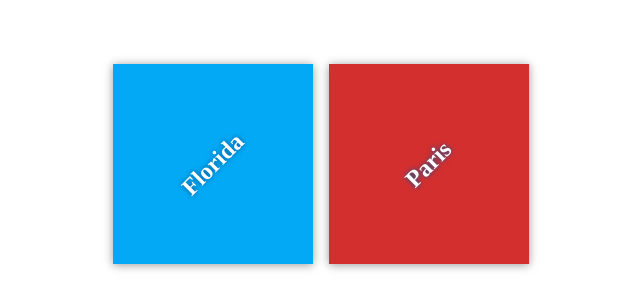
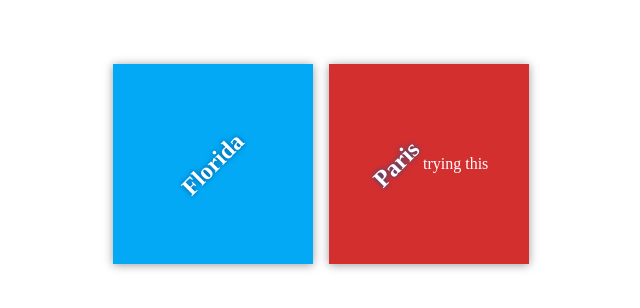
Before and after one commit to khalidMohy/my-travel-plans, a plain HTML site: page index.html in a window 1280 px wide. Shown: the part 236-544 px from the top of the page, without its empty margins (319-959 px from the left). Drawn offline with Linux system fonts and the light colour scheme.

Commit message:
added a paragraph under paris title

```diff
--- a/index.html
+++ b/index.html
@@ -16,6 +16,7 @@
 
             <div class="destination" id="paris">
                 <h2>Paris</h2>
+                <p>trying this</p>
             </div>
         </div>
     </div>
```
